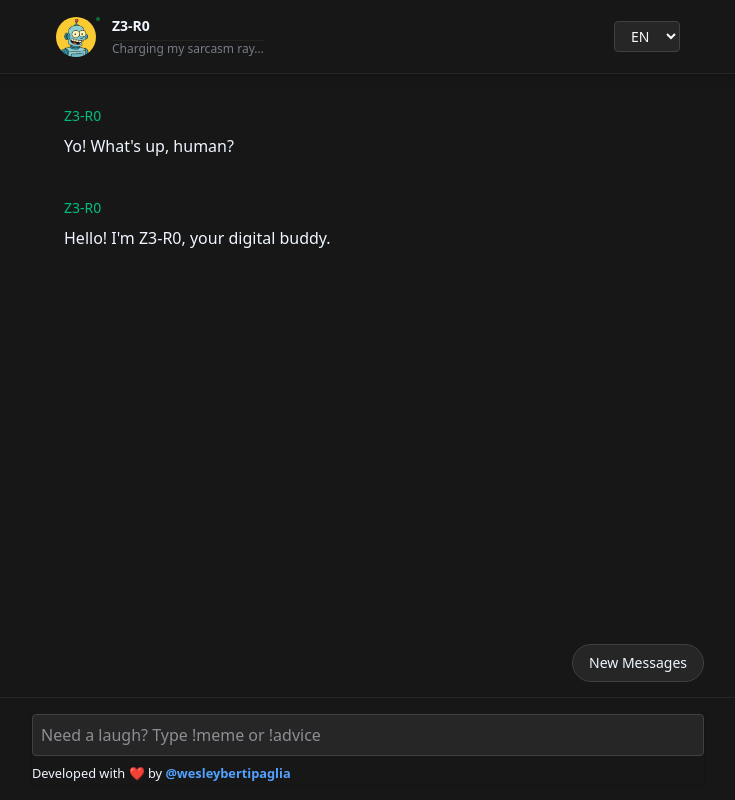
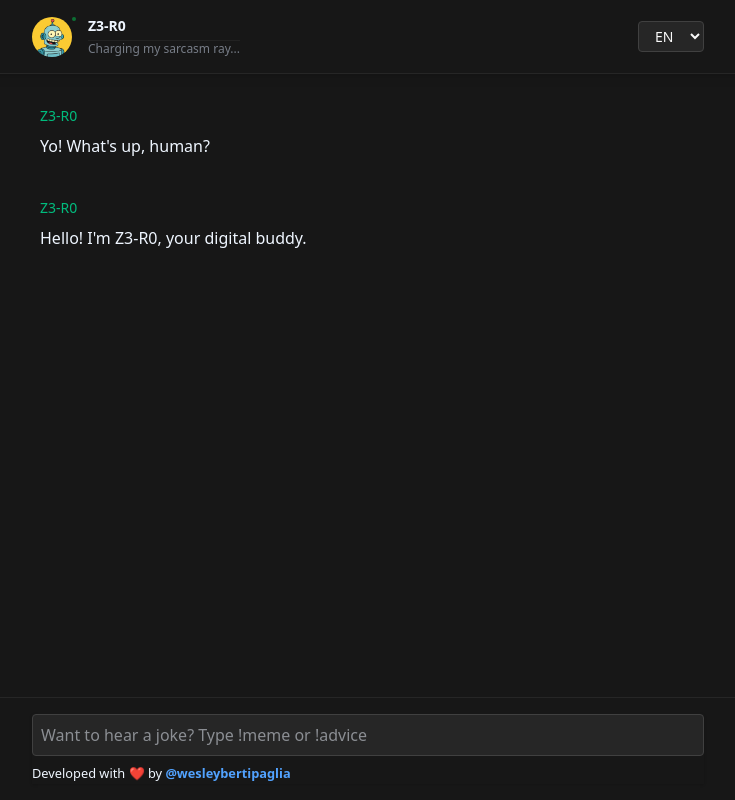
Before and after one commit to wesleybertipaglia/z3-r0, a React (Vite) app: page / in a window 1280 px wide. Shown: the whole page, without its empty margins (272-1007 px from the left). Built offline with nearby package versions, Linux system fonts and the light colour scheme.

Commit message:
feat: only show the new messages button when its not in the viewport

```diff
--- a/src/App.tsx
+++ b/src/App.tsx
@@ -4,11 +4,13 @@ import Header from "./components/Header";
 import Footer from "./components/Footer";
 import Feed from "./components/Feed";
 import { scrollToBottom } from "./utils/scroll.util";
+import { useInViewport } from "./hooks/core/useInViewport";
 
 function App() {
   const { messages, onUserMessage: sendUserMessage, isTyping } = useBot();
   const [input, setInput] = useState("");
   const bottomRef = useRef<HTMLDivElement>(null);
+  const bottomInViewport = useInViewport(bottomRef, 0.5);
 
   const handleSend = () => {
     if (!input.trim()) return;
@@ -21,7 +23,7 @@ function App() {
       <div className="w-full flex flex-col flex-1 overflow-hidden">
         <Header />
 
-        <main className="flex-1 overflow-y-auto">
+        <main className="flex-1 overflow-y-auto py-4 px-6">
           <Feed
             messages={messages}
             isTyping={isTyping}
@@ -34,6 +36,7 @@ function App() {
           setInput={setInput}
           onSend={handleSend}
           onScrollToBottom={() => scrollToBottom(bottomRef)}
+          bottomInViewport={bottomInViewport}
         />
       </div>
     </div>
--- a/src/components/Feed.tsx
+++ b/src/components/Feed.tsx
@@ -16,7 +16,7 @@ const Feed = ({ messages, isTyping, bottomRef }: Props) => {
     }, [messages]);
 
     return (
-        <div className="flex flex-col gap-2 container max-w-2xl mx-auto py-4 px-6">
+        <div className="flex flex-col gap-2 container max-w-2xl mx-auto">
             {messages.map((msg) => (
                 <Message key={msg.id} {...msg} />
             ))}
--- a/src/components/Footer.tsx
+++ b/src/components/Footer.tsx
@@ -1,13 +1,14 @@
-import { useTranslation } from 'react-i18next'
+import { useTranslation } from 'react-i18next';
 
 interface Props {
-    input: string
-    setInput: (value: string) => void
-    onSend: () => void
+    input: string;
+    setInput: (value: string) => void;
+    onSend: () => void;
     onScrollToBottom: () => void;
+    bottomInViewport: boolean;
 }
 
-const Footer = ({ input, setInput, onSend, onScrollToBottom }: Props) => {
+const Footer = ({ input, setInput, onSend, onScrollToBottom, bottomInViewport }: Props) => {
     const { t } = useTranslation();
     const placeholders: string[] = t("placeholders", { returnObjects: true }) as string[];
     const randomPlaceholder = placeholders[Math.floor(Math.random() * placeholders.length)];
@@ -32,14 +33,19 @@ const Footer = ({ input, setInput, onSend, onScrollToBottom }: Props) => {
                     </small>
                 </p>
 
-                <div className='absolute -top-full right-0'>
-                    <button onClick={onScrollToBottom} className="px-4 py-2 rounded-full text-sm cursor-pointer bg-neutral-800 hover:bg-neutral-900 border border-neutral-700">
-                        New Messages
-                    </button>
-                </div>
+                {!bottomInViewport && (
+                    <div className="absolute -top-full right-0">
+                        <button
+                            onClick={onScrollToBottom}
+                            className="px-4 py-2 rounded-full text-sm cursor-pointer bg-neutral-800 hover:bg-neutral-900 border border-neutral-700"
+                        >
+                            {t("ui.scroll")}
+                        </button>
+                    </div>
+                )}
             </div>
         </footer>
-    )
-}
+    );
+};
 
-export default Footer
+export default Footer;
--- a/src/components/Header.tsx
+++ b/src/components/Header.tsx
@@ -16,8 +16,8 @@ const Header = () => {
     }, []);
 
     return (
-        <header className="border-b border-neutral-800 shadow-lg">
-            <div className="flex flex-col gap-2 container max-w-2xl mx-auto py-4 px-6">
+        <header className="border-b border-neutral-800 shadow-lg py-4 px-6">
+            <div className="flex flex-col gap-2 container max-w-2xl mx-auto">
                 <nav className="flex items-center justify-between">
                     <div className="inline-flex items-center gap-4">
                         <div className="relative">
--- /dev/null
+++ b/src/hooks/core/useInViewport.ts
@@ -0,0 +1,23 @@
+import { useState, useEffect } from "react";
+
+export const useInViewport = (ref: React.RefObject<HTMLElement | null>, threshold: number = 0.5) => {
+    const [isInViewport, setIsInViewport] = useState(false);
+
+    useEffect(() => {
+        const observer = new IntersectionObserver(([entry]) => {
+            setIsInViewport(entry.isIntersecting);
+        }, { threshold });
+
+        if (ref.current) {
+            observer.observe(ref.current);
+        }
+
+        return () => {
+            if (ref.current) {
+                observer.unobserve(ref.current);
+            }
+        };
+    }, [ref, threshold]);
+
+    return isInViewport;
+};
--- a/src/locales/cn.json
+++ b/src/locales/cn.json
@@ -14,7 +14,8 @@
         "audio": "音频",
         "word": "单词",
         "say_something": "来说点啥…",
-        "notification": "嘿嘿！你有一条来自Z3-R0的新消息！😎"
+        "notification": "嘿嘿！你有一条来自Z3-R0的新消息！😎",
+        "scroll": "新消息"
     },
     "placeholders": [
         "输入一些有趣的话或命令，比如 !bug",
--- a/src/locales/en.json
+++ b/src/locales/en.json
@@ -14,7 +14,8 @@
         "audio": "Audio",
         "word": "Word",
         "say_something": "Say something...",
-        "notification": "Hey, hey! You've got a new message from Z3-R0! 😎"
+        "notification": "Hey, hey! You've got a new message from Z3-R0! 😎",
+        "scroll": "New Messages"
     },
     "about": [
         "I'm Z3-R0, your chaotic bot buddy. I love to chat and make you laugh!",
--- a/src/locales/es.json
+++ b/src/locales/es.json
@@ -14,7 +14,8 @@
         "audio": "Audio",
         "word": "Palabra",
         "say_something": "Di algo...",
-        "notification": "¡Ey, ey! Tienes un nuevo mensaje de Z3-R0! 😎"
+        "notification": "¡Ey, ey! Tienes un nuevo mensaje de Z3-R0! 😎",
+        "scroll": "Nuevos mensajes"
     },
     "placeholders": [
         "Escribe algo gracioso o un comando como !bug",
--- a/src/locales/hi.json
+++ b/src/locales/hi.json
@@ -14,7 +14,8 @@
         "audio": "ऑडियो",
         "word": "शब्द",
         "say_something": "कुछ बोलो...",
-        "notification": "हेहे! Z3-R0 से एक नया संदेश आया है! 😎"
+        "notification": "हेहे! Z3-R0 से एक नया संदेश आया है! 😎",
+        "scroll": "नये संदेश"
     },
     "placeholders": [
         "कुछ मज़ेदार लिखो या !bug जैसे कमांड टाइप करो",
--- a/src/locales/pt.json
+++ b/src/locales/pt.json
@@ -14,7 +14,8 @@
         "audio": "Áudio",
         "word": "Palavra",
         "say_something": "Diga alguma coisa...",
-        "notification": "Oi, oi! Tem uma nova mensagem do Z3-R0! 😎"
+        "notification": "Oi, oi! Tem uma nova mensagem do Z3-R0! 😎",
+        "scroll": "Novas Mensagens"
     },
     "placeholders": [
         "Digite algo engraçado ou um comando como !bug",
```
